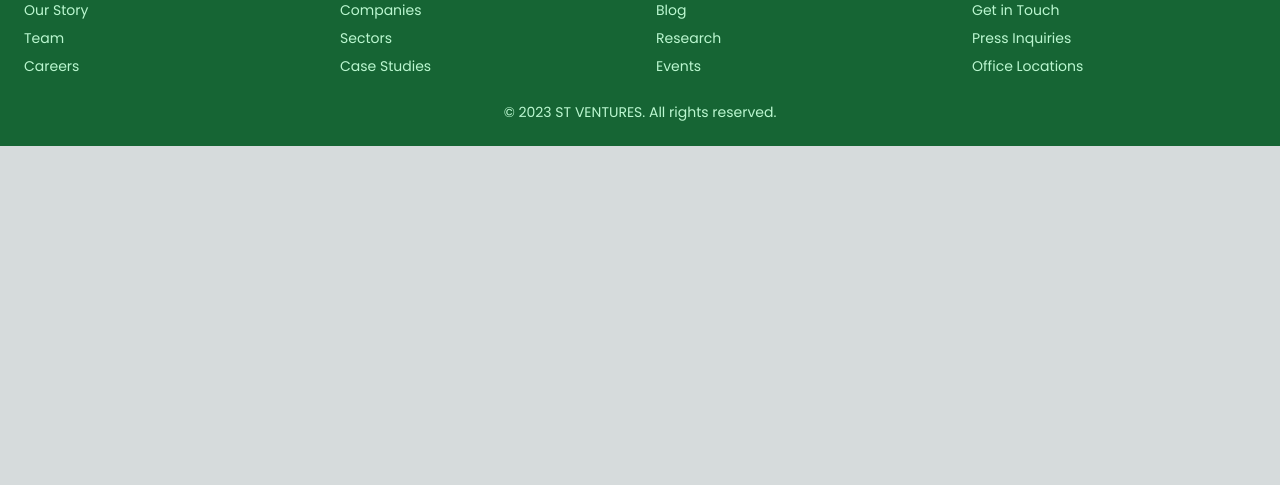
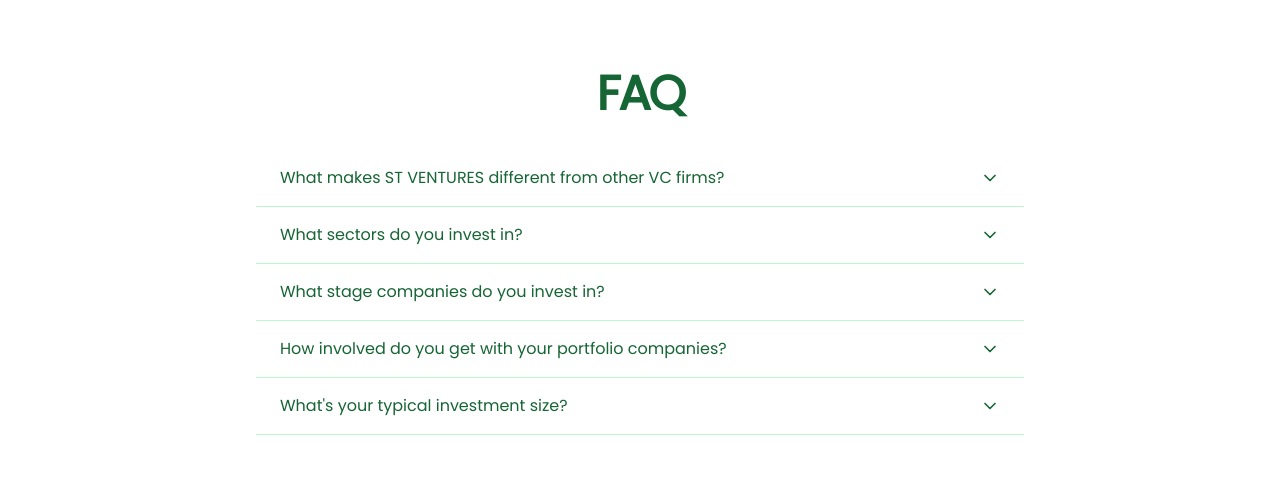
Before and after one commit to yskooo/st-innovatives, a Next.js app in the folder web/: page / in a window 1280 px wide. Shown: the part 4236-4721 px from the top of the page. Before the commit the page ends 4382 px from the top, so only its background shows below. Built offline with nearby package versions, Linux system fonts and the light colour scheme.

Commit message:
Create faqs.tsx

```diff
--- /dev/null
+++ b/web/src/components/faqs.tsx
@@ -0,0 +1,44 @@
+import React from 'react';
+import * as Accordion from '@radix-ui/react-accordion';
+import { ChevronDown } from 'lucide-react'; // Importing ChevronDown from lucide-react
+
+// Define types for the FAQ item
+interface FAQItem {
+  question: string;
+  answer: string;
+}
+
+const FAQs: React.FC = () => {
+  const faqs: FAQItem[] = [
+    { question: "What makes ST VENTURES different from other VC firms?", answer: "We're not just investors, we're builders. Our team of experienced technologists and entrepreneurs work alongside our portfolio companies, providing hands-on technical and strategic support." },
+    { question: "What sectors do you invest in?", answer: "We focus on cutting-edge technology sectors including AI/ML, blockchain, cybersecurity, quantum computing, and enterprise SaaS. We're always excited by novel applications of technology that have the potential to disrupt industries." },
+    { question: "What stage companies do you invest in?", answer: "We primarily invest in seed to Series A rounds, but we have the capacity to follow on in later rounds for our most promising portfolio companies." },
+    { question: "How involved do you get with your portfolio companies?", answer: "Very involved. We see ourselves as extensions of our portfolio companies' teams. This can range from weekly strategy sessions to having our technical team embed with the company to solve critical challenges." },
+    { question: "What's your typical investment size?", answer: "Our initial investments typically range from $500K to $5M, with capital reserved for follow-on rounds." }
+  ];
+
+  return (
+    <section className="w-full py-12 md:py-24 lg:py-32 bg-white">
+      <div className="container px-4 md:px-6">
+        <h2 className="text-3xl font-bold tracking-tighter sm:text-4xl md:text-5xl text-center mb-8 text-green-800">FAQ</h2>
+        <Accordion.Root type="single" collapsible className="w-full max-w-3xl mx-auto">
+          {faqs.map((faq, index) => (
+            <Accordion.Item key={index} value={`item-${index}`}>
+              <Accordion.Header>
+                <Accordion.Trigger className="flex items-center justify-between w-full py-4 px-6 border-b border-green-200 bg-white text-green-800 text-left transition-colors hover:bg-green-50">
+                  <span>{faq.question}</span>
+                  <ChevronDown className="w-5 h-5 transition-transform transform rotate-0 data-state-open:rotate-180" />
+                </Accordion.Trigger>
+              </Accordion.Header>
+              <Accordion.Content className="text-green-700 p-4 border-b border-green-200">
+                {faq.answer}
+              </Accordion.Content>
+            </Accordion.Item>
+          ))}
+        </Accordion.Root>
+      </div>
+    </section>
+  );
+};
+
+export default FAQs;
```
